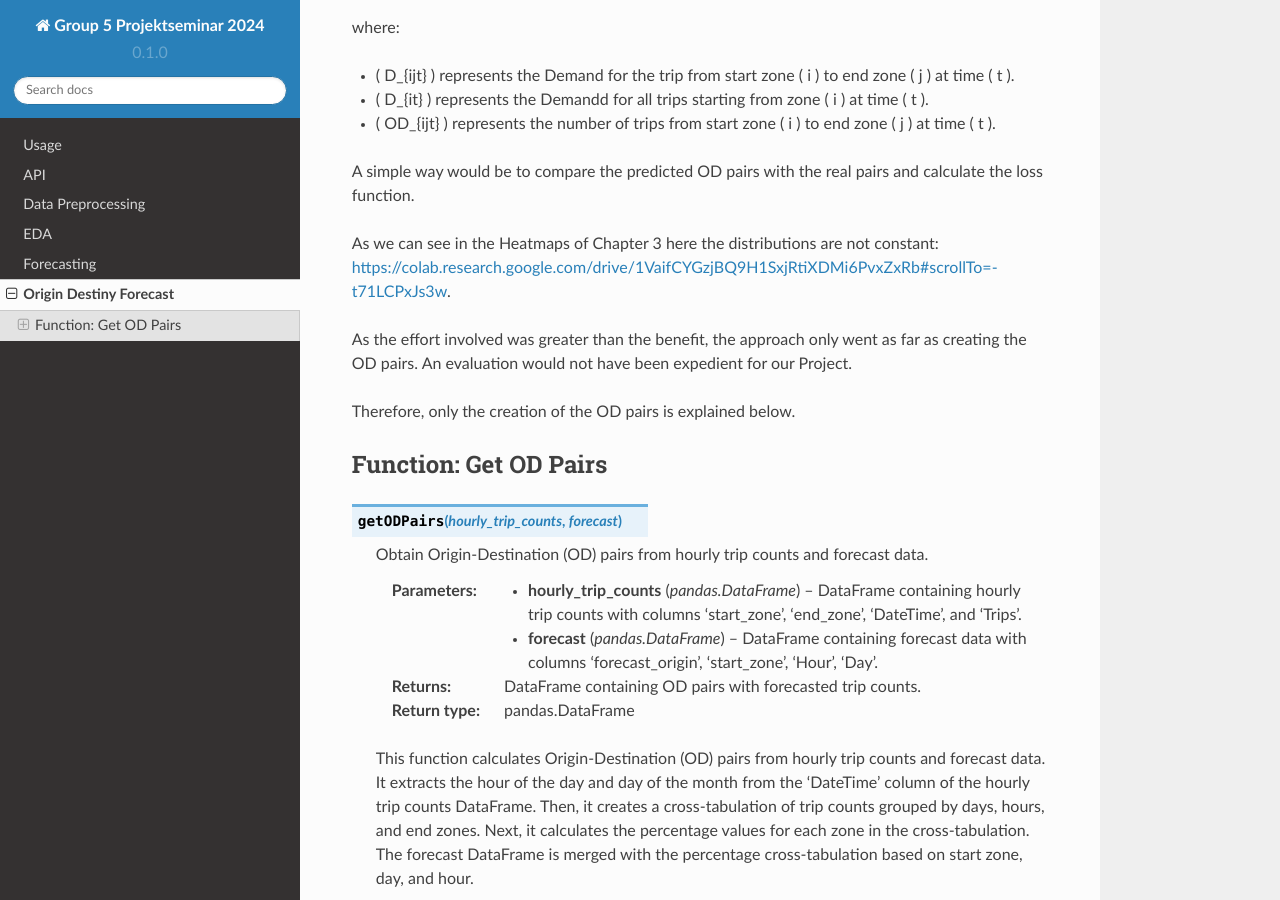
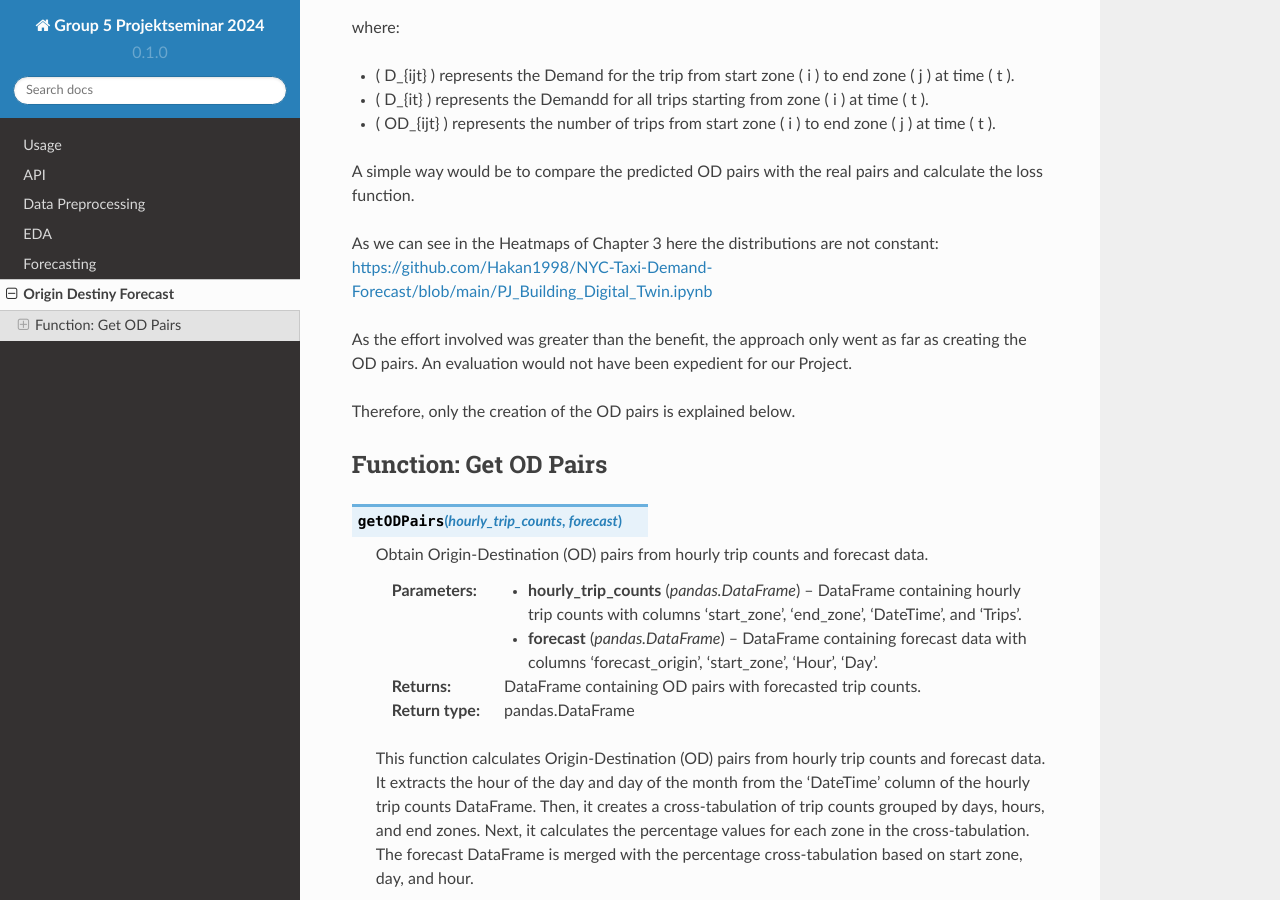
Before and after one commit to Hakan1998/PS-Group-5, a Sphinx documentation site: the page built from docs/source/OriginDestiny.rst, in a window 1280 px wide and 900 px high, scrolled down 372 px. Built offline with Sphinx 7.4.7 and the Read the Docs theme 2.0.0, drawn with Linux system fonts in a browser that asks for light colours; some of the changed lines change nothing that is shown.

Commit message:
Update OriginDestiny.rst

```diff
--- a/docs/source/OriginDestiny.rst
+++ b/docs/source/OriginDestiny.rst
@@ -19,7 +19,7 @@ where:
 
 A simple way would be to compare the predicted OD pairs with the real pairs and calculate the loss function.
 
-As we can see in the Heatmaps of Chapter 3 here the distributions are not constant: https://colab.research.google.com/drive/1VaifCYGzjBQ9H1SxjRtiXDMi6PvxZxRb#scrollTo=-t71LCPxJs3w.
+As we can see in the Heatmaps of Chapter 3 here the distributions are not constant: https://github.com/Hakan1998/NYC-Taxi-Demand-Forecast/blob/main/PJ_Building_Digital_Twin.ipynb
 
 As the effort involved was greater than the benefit, the approach only went as far as creating the OD pairs. An evaluation would not have been expedient for our Project.
 
```
